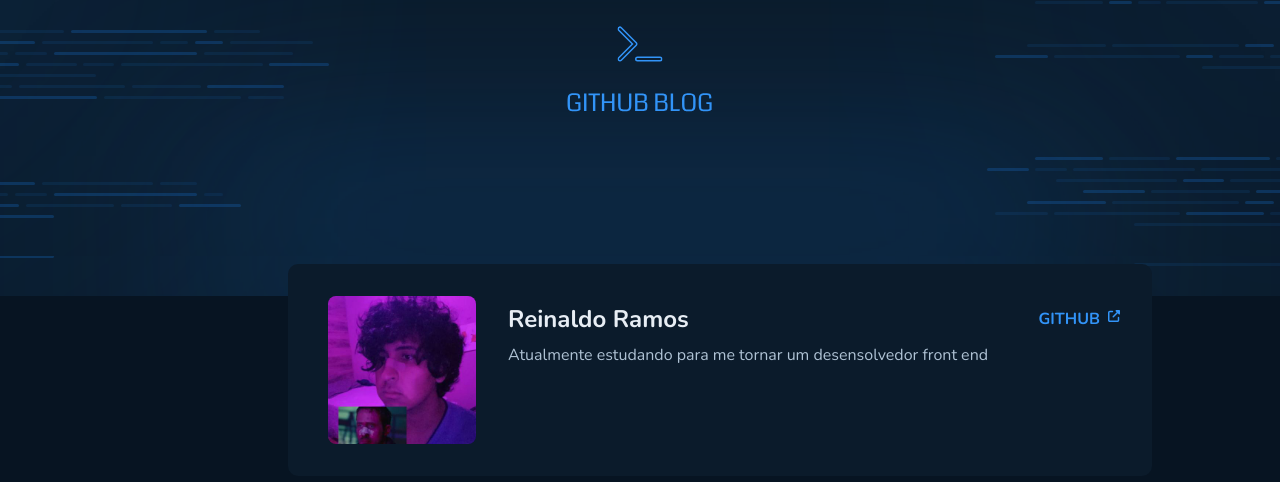
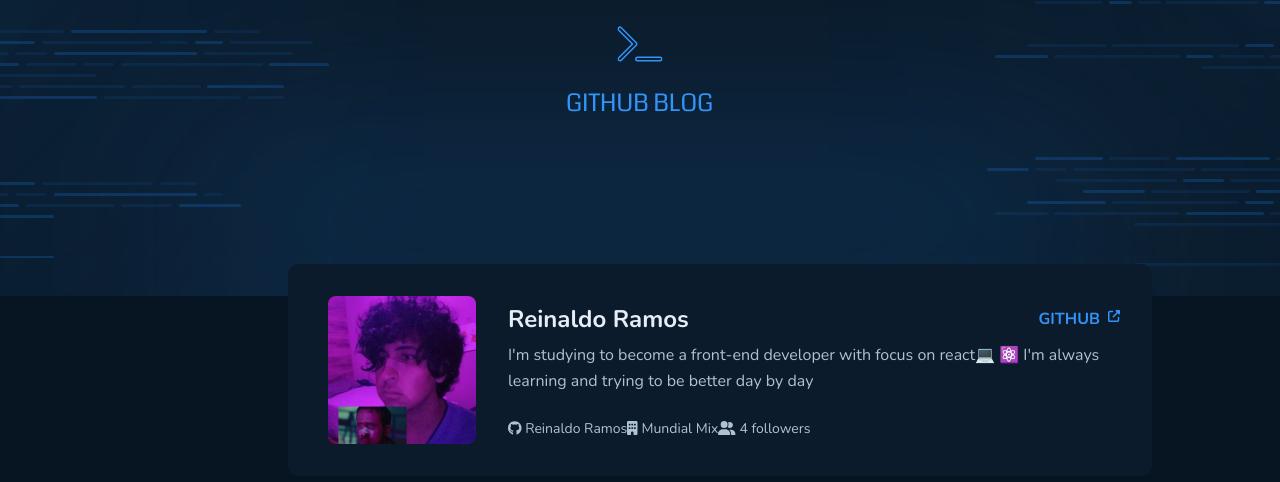
Before and after one commit to ReinaldoARamos/GItHub_Blog, a React (Vite) app: page / in a window 1280 px wide. Shown: the top 482 px of the page. Built offline with nearby package versions, Linux system fonts and the light colour scheme.

Commit message:
criando a lista com as informações do perfil

```diff
--- a/src/Pages/Blog/Profile/index.tsx
+++ b/src/Pages/Blog/Profile/index.tsx
@@ -1,8 +1,11 @@
 //import { RegularText, TitleText } from "../../../Typography/Typography";
+import { FontAwesomeIcon } from "@fortawesome/react-fontawesome";
 import { Avatar } from "../../../Componentes/Avatar";
 import { ExternalLinks } from "../../../Componentes/ExternalLinks";
 import { RegularText } from "../../../Typography/Typography";
 import { ProfileContainer, ProfileContent } from "./styles";
+import { faGithub } from "@fortawesome/free-brands-svg-icons";
+import { faBuilding, faUserGroup } from "@fortawesome/free-solid-svg-icons";
 
 export function Profile() {
   return (
@@ -15,7 +18,31 @@
             <ExternalLinks text={"github"} />
           </a>
         </header>
-          <RegularText color="text"size="m">Atualmente estudando para me tornar um desensolvedor front end</RegularText>
+        <RegularText color="text" size="m">
+          I'm studying to become a front-end developer with focus on react💻 ⚛️
+          I'm always learning and trying to be better day by day
+        </RegularText>
+
+        <ol>
+          <li>
+            <RegularText size="s">
+              {" "}
+              <FontAwesomeIcon icon={faGithub} /> Reinaldo Ramos
+            </RegularText>
+          </li>
+          <li>
+            <RegularText size="s">
+              {" "}
+              <FontAwesomeIcon icon={faBuilding} /> Mundial Mix
+            </RegularText>
+          </li>
+          <li>
+            <RegularText size="s">
+              {" "}
+              <FontAwesomeIcon icon={faUserGroup} /> 4 followers
+            </RegularText>
+          </li>
+        </ol>
       </ProfileContent>
     </ProfileContainer>
   );
--- a/src/Pages/Blog/Profile/styles.ts
+++ b/src/Pages/Blog/Profile/styles.ts
@@ -40,6 +40,12 @@
   a{
         text-decoration: none;
     }
+
+    ol{
+      list-style-type: none;
+      display: flex;
+      margin-top: 24px;
+    }
 `;
 
 /*
```
